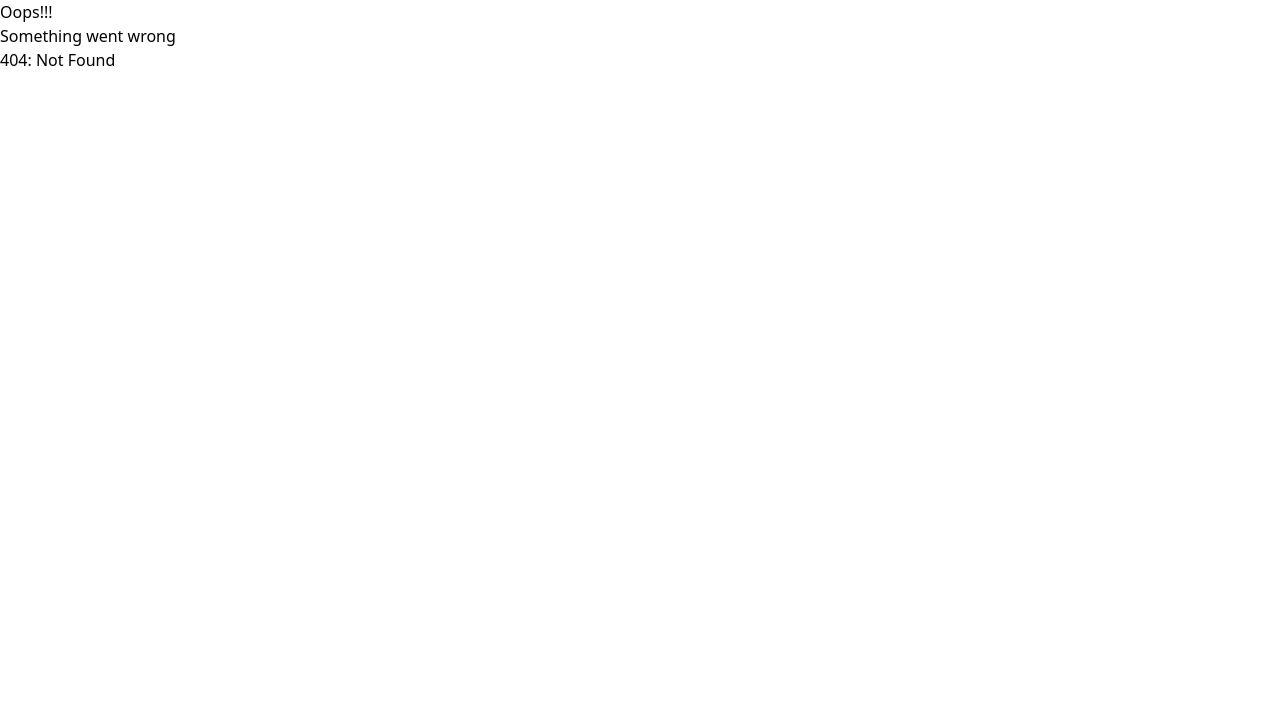
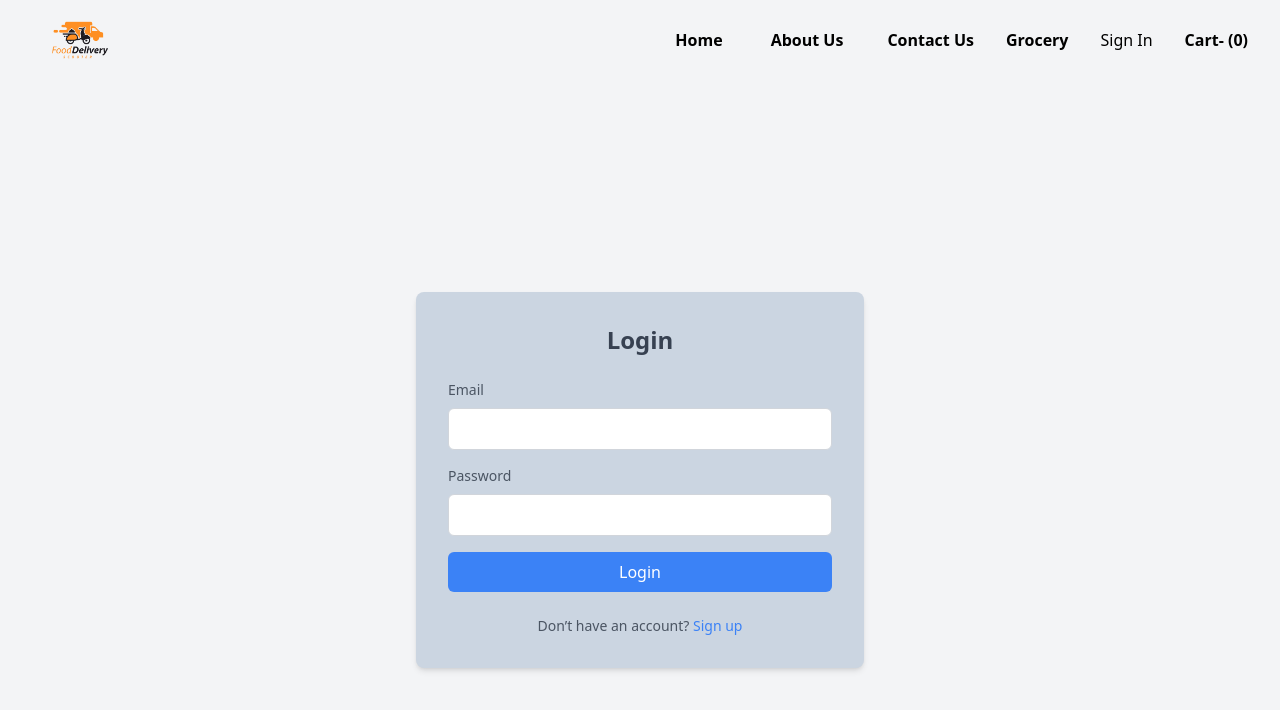
Before and after one commit to yashwith26/food-delivery, a React (Vite) app: page /login in a window 1280 px wide. Before the commit this address had no page. Shown: the top 710 px of the page. Built offline with nearby package versions, Linux system fonts and the light colour scheme.

Commit message:
customized Header

```diff
--- a/src/App.js
+++ b/src/App.js
@@ -11,6 +11,7 @@ import UserContext from "./utils/UserContext";
 import { Provider } from "react-redux";
 import appStore from "./utils/appStore.js";
 import Cart from "./components/Cart.js";
+import { Login } from "./components/Login.js";
 
 const Grocery = lazy(() => import("./components/Grocery"));
 const About = lazy(() => import("./components/About"));
@@ -74,6 +75,10 @@ const routerApp = createBrowserRouter([
         path: "/cart",
         element: <Cart />,
       },
+      {
+        path: "/login",
+        element: <Login />,
+      },
     ],
     errorElement: <Error />,
   },
--- a/src/components/Body.js
+++ b/src/components/Body.js
@@ -104,7 +104,7 @@ const Body = () => {
           <input
             type="text"
             data-testid="searchInput"
-            className=" border border-solid border-black"
+            className=" border border-solid border-black p-1 rounded-xl bg-slate-100"
             value={searchText}
             onChange={(e) => {
               setSearchText(e.target.value);
@@ -136,15 +136,16 @@ const Body = () => {
           </button>
         </div>
 
-        <div className=" search m-4 p-4 flex items-center">
+        {/* <div className=" search m-4 p-4 flex items-center">
           <label>User Name</label>
           <input
             className="border border-black p-2 ml-2"
             value={loggedInUser}
             onChange={(e) => setUserName(e.target.value)}
           ></input>
-        </div>
+        </div> */}
       </div>
+
       <div className="flex flex-wrap">
         {filteredRestaurants.map((restaurant) => (
           <Link
--- a/src/components/Header.js
+++ b/src/components/Header.js
@@ -1,50 +1,53 @@
-import { LOGO_URL } from "../utils/constants";
 import { useState, useContext } from "react";
 import { Link } from "react-router-dom";
 import useOnlineStatus from "../utils/useOnlineStatus";
 import UserContext from "../utils/UserContext";
 import { useSelector } from "react-redux";
-
+import image from "../images/company_logo.png";
 const Header = () => {
   const [btnName, setButtonname] = useState("Login");
 
+  //Feature not needed
   const onlineStatus = useOnlineStatus();
 
   const { loggedInUser } = useContext(UserContext);
-  // console.log(loggedInUser);
-
-  // console.log("Header render");
 
   //Subscribing to the store using the selector
   const cartItems = useSelector((store) => store.cart.items);
-  // console.log(cartItems);
 
   return (
-    <div className="flex justify-between bg-pink-100 shadow-lg m-2 sm:bg-yellow-50 lg:bg-green-50">
-      <div>
+    <div className="flex justify-between bg-pink-100 shadow-lg  sm:bg-yellow-50 lg:bg-gray-100 ">
+      <div className="">
         <Link to="/">
-          <img className="w-[122px]" src={LOGO_URL} />
+          <img src={image} className="w-20 ml-10" alt="image" />
         </Link>
       </div>
-      <div className="flex items-center">
-        <ul className="flex m-4 p-4">
-          <li className="px-4">Online Status:{onlineStatus ? "✅" : "🔴"} </li>
-          <li className="px-4  hover:scale-110 hover:text-orange-700">
+      <div className="flex justify-between">
+        <ul className="flex mx-2 px-2 justify-between items-center">
+          {/* <li className="px-4">Online Status:{onlineStatus ? "✅" : "🔴"} </li> */}
+          <li className="px-5 hover:scale-110 hover:text-orange-700 font-semibold">
             <Link to="/">Home</Link>
           </li>
-          <li className="px-4 hover:scale-110 hover:text-orange-700">
-            <Link to="/aboutus">About Us</Link>
+          <li className="px-7 hover:scale-110 hover:text-orange-700 font-semibold">
+            <Link className="w-7" to="/aboutus">
+              About Us
+            </Link>
           </li>
-          <li className="px-4 hover:scale-110 hover:text-orange-700">
-            <Link to="/contact">Contact Us</Link>
+          <li className="px-4 hover:scale-110 hover:text-orange-700 font-semibold">
+            <Link to="/contact">Contact Us </Link>
           </li>
-          <li className="px-4 hover:scale-110 hover:text-orange-700">
+          <li className="px-4 hover:scale-110 hover:text-orange-700 font-semibold">
             <Link to="/grocery">Grocery </Link>
+          </li>
+          <li className="px-4 ">
+            <Link to="login">
+              <button>Sign In</button>
+            </Link>
           </li>
           <li className="px-4 font-bold">
             <Link to="/cart"> Cart- ({cartItems.length})</Link>
           </li>
-          <button
+          {/* <button
             onClick={() =>
               btnName === "Login"
                 ? setButtonname("Logout")
@@ -53,9 +56,9 @@ const Header = () => {
             className="login"
           >
             {btnName}
-          </button>
+          </button> */}
 
-          <li className="px-4 font-bold">{loggedInUser}</li>
+          {/* <li className="px-4 font-bold">{loggedInUser}</li> */}
         </ul>
       </div>
     </div>
--- /dev/null
+++ b/src/components/Login.js
@@ -0,0 +1,58 @@
+import React, { useState } from "react";
+export const Login = () => {
+  const [email, setEmail] = useState("");
+  const [password, setPassword] = useState("");
+
+  const handleSubmit = (e) => {
+    e.preventDefault();
+    // Handle form submission logic here
+    console.log("Email:", email);
+    console.log("Password:", password);
+  };
+
+  return (
+    <div className="flex items-center justify-center min-h-screen bg-gray-100">
+      <div className="w-full max-w-md p-8 space-y-6 bg-slate-300 rounded-lg shadow-md">
+        <h2 className="text-2xl font-bold text-center text-gray-700">Login</h2>
+        <form className="space-y-4" onSubmit={handleSubmit}>
+          <div>
+            <label className="block mb-2 text-sm font-medium text-gray-600">
+              Email
+            </label>
+            <input
+              type="email"
+              className="w-full px-3 py-2 border border-gray-300 rounded-md focus:outline-none focus:ring focus:ring-blue-500 focus:border-blue-500"
+              value={email}
+              onChange={(e) => setEmail(e.target.value)}
+              required
+            />
+          </div>
+          <div>
+            <label className="block mb-2 text-sm font-medium text-gray-600">
+              Password
+            </label>
+            <input
+              type="password"
+              className="w-full px-3 py-2 border border-gray-300 rounded-md focus:outline-none focus:ring focus:ring-blue-500 focus:border-blue-500"
+              value={password}
+              onChange={(e) => setPassword(e.target.value)}
+              required
+            />
+          </div>
+          <button
+            type="submit"
+            className="w-full px-4 py-2 text-white bg-blue-500 rounded-md hover:bg-blue-600 focus:outline-none focus:ring focus:ring-blue-500"
+          >
+            Login
+          </button>
+        </form>
+        <p className="text-sm text-center text-gray-600">
+          Don’t have an account?{" "}
+          <a href="#" className="text-blue-500 hover:underline">
+            Sign up
+          </a>
+        </p>
+      </div>
+    </div>
+  );
+};
--- a/src/components/RestaurantCard.js
+++ b/src/components/RestaurantCard.js
@@ -7,14 +7,13 @@ const RestaurantCard = (props) => {
   const { resData } = props;
 
   const { loggedInUser } = useContext(UserContext);
-
   const {
     cloudinaryImageId,
     name,
     cuisines,
     avgRating,
     costForTwo,
-    sla: { deliveryTime },
+    sla: { slaString },
   } = resData?.info;
 
   return (
@@ -22,17 +21,19 @@ const RestaurantCard = (props) => {
       data-testid="rescard"
       className="m-4 p-4 w-[220px] rounded-xl bg-gray-200 hover:bg-gray-400"
     >
-      <img
-        className="res-logo rounded-xl h-[150px] w-[250px]"
-        alt="res-logo"
-        src={CDN_URL + cloudinaryImageId}
-      />
-      <h3 className="font-bold py-4 text-lg">{name}</h3>
-      <h4>{cuisines.join(", ")}</h4>
-      <h4>{avgRating + " stars"}</h4>
-      <h4>{costForTwo}</h4>
-      <h4 className="pb-4">{deliveryTime + " mins"}</h4>
-      <h4>User: {loggedInUser}</h4>
+      <div className="flex justify-center">
+        <img
+          className="res-logo rounded-xl h-[140px] w-[200px]  "
+          alt="res-logo"
+          src={CDN_URL + cloudinaryImageId}
+        />
+      </div>
+
+      <h3 className="font-bold pt-3 px-1 text-lg">{name}</h3>
+      <h4 className="font-semibold px-1">{avgRating + " • " + slaString}</h4>
+
+      <h4 className="text-xs px-1">{cuisines.join(", ")}</h4>
+      {/* <h4 className="pb-4">{costForTwo}</h4> */}
     </div>
   );
 };
--- a/src/components/RestaurantCategory.js
+++ b/src/components/RestaurantCategory.js
@@ -11,7 +11,7 @@ const RestaurantCategory = ({ data, showItems, setShowIndex }) => {
   return (
     <div>
       {/* Accordian Header */}
-      <div className="w-6/12 mx-auto my-4 bg-gray-50 shadow-lg  p-4 ">
+      <div className="w-6/12 mx-auto my-4 bg-gray-100 shadow-md   p-4 rounded-lg ">
         <div
           className="flex justify-between cursor-pointer"
           onClick={handleClick}
--- a/src/utils/constants.js
+++ b/src/utils/constants.js
@@ -1,8 +1,5 @@
 export const CDN_URL =
   "https://media-assets.swiggy.com/swiggy/image/upload/fl_lossy,f_auto,q_auto,w_660/";
-
-export const LOGO_URL =
-  "https://www.logodesign.net/logo/smoking-burger-with-lettuce-3624ld.png?nwm=1&nws=1&industry=fast-food&sf=&txt_keyword=All";
 
 export const MENU_API =
   "https://www.swiggy.com/dapi/menu/pl?page-type=REGULAR_MENU&complete-menu=true&lat=12.96340&lng=77.58550&restaurantId=";
```
Also changed, not shown: src/images/company_logo.png (added).
